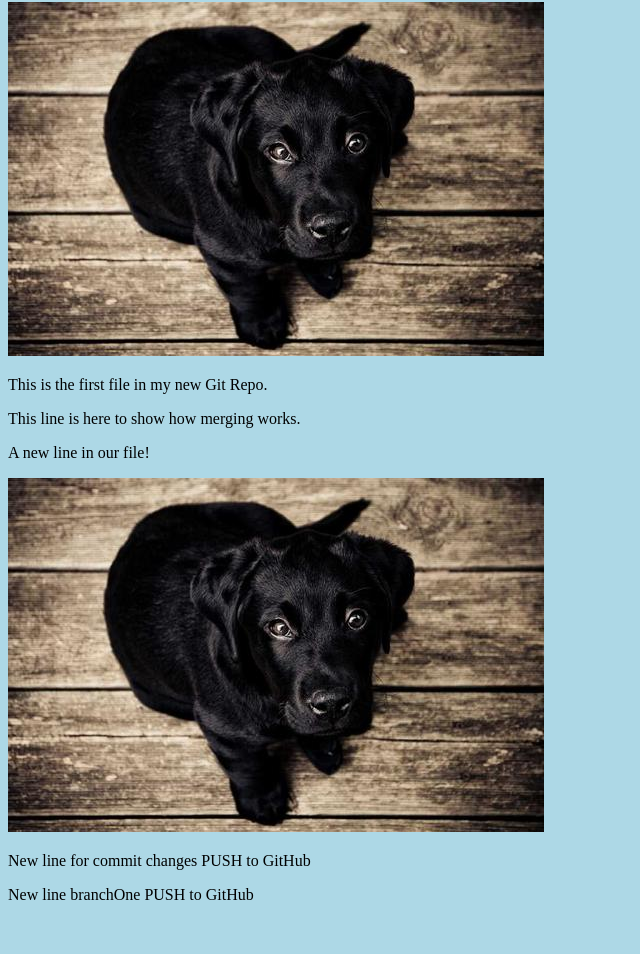
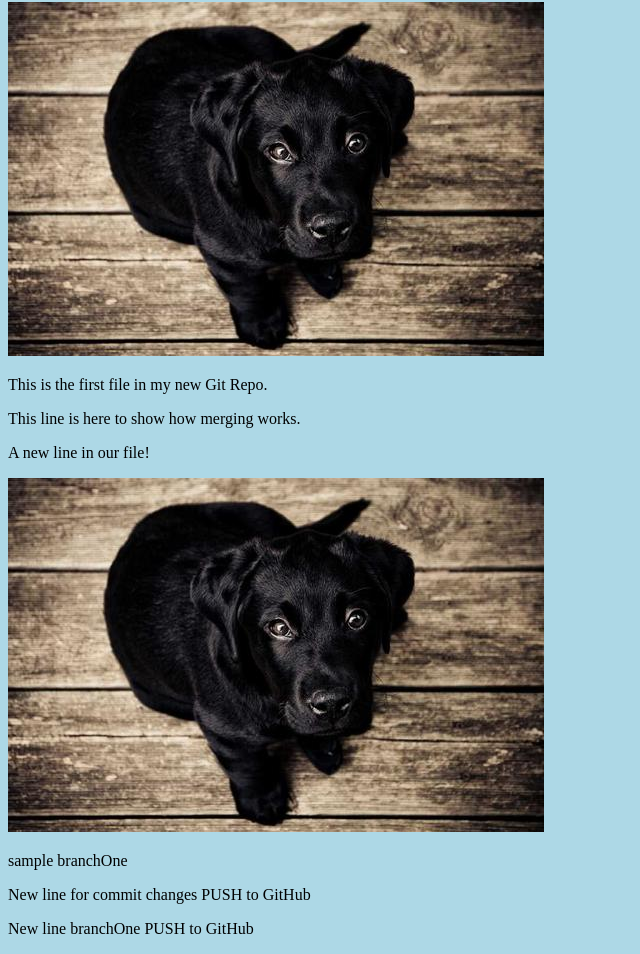
Before and after one commit to kmorbita/hello-world, a plain HTML site: page index.html in a window 1280 px wide. Shown: the part 78-1032 px from the top of the page, without its empty margins (0-640 px from the left). Before the commit the page ends 998 px from the top, so only its background shows below. Drawn offline with Linux system fonts and the light colour scheme.

Commit message:
Update index.html branchOne
sample branchOne pull

```diff
--- a/index.html
+++ b/index.html
@@ -12,6 +12,7 @@
 <p>This line is here to show how merging works.</p>
 <p>A new line in our file!</p>
 <img src="sample2.jpg" alt="sample image">
+  <p>sample branchOne</p>
 
 <p>New line for commit changes PUSH to GitHub</p>
 <p>New line branchOne PUSH to GitHub</p>
```
